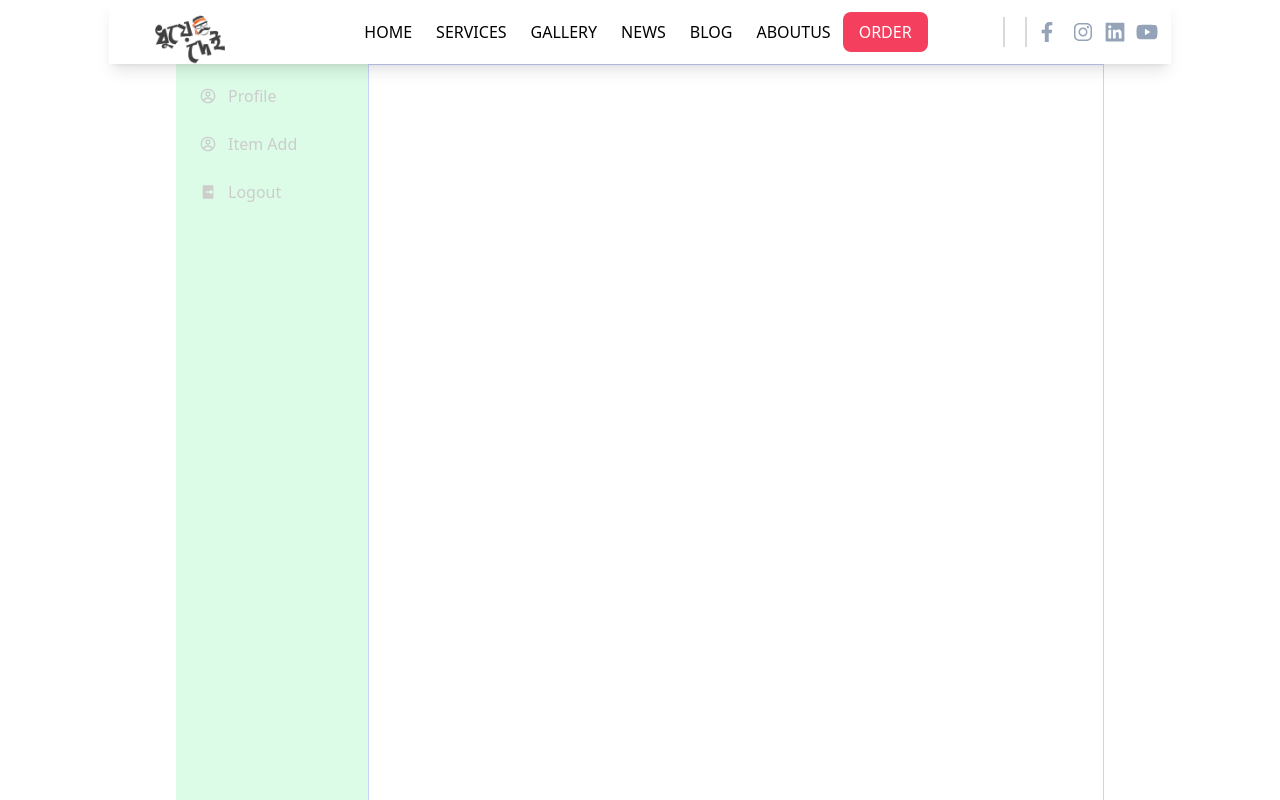
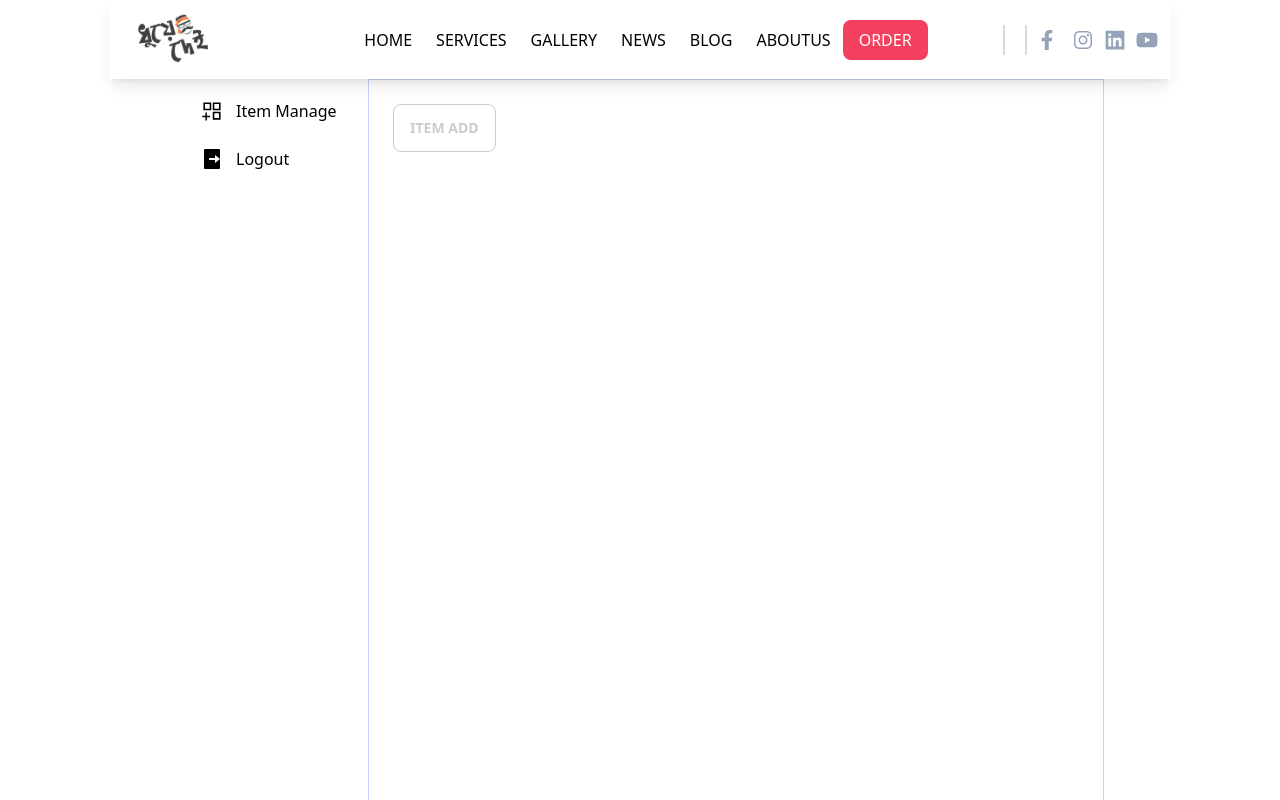
Before and after one commit to alamin00006/dhuedei, a React (Create React App) app: page /dashboard in a window 1280 px wide. Shown: the top 800 px of the page. Built offline with nearby package versions, Linux system fonts and the light colour scheme.

Commit message:
dashboard create

```diff
--- a/src/App.js
+++ b/src/App.js
@@ -1,7 +1,7 @@
 import { useState } from "react";
 import { Route, Routes } from "react-router-dom";
 import Dashboard from "./adminDashboard/Dashboard/Dashboard";
-import ItemAdd from "./adminDashboard/ItemAdd";
+import ItemManage from "./adminDashboard/ItemManage";
 import Home from "./components/Home/Home";
 import Navbar from "./components/Navbar/Navbar";
 import AboutUs from "./views/About/AboutUs";
@@ -29,7 +29,7 @@ function App() {
         <Route path="/about" element={<AboutUs />}></Route>
         <Route path="/order" element={<Order />}></Route>
         <Route path="/dashboard" element={<Dashboard />}>
-          <Route path="item-add" element={<ItemAdd></ItemAdd>} />
+          <Route index element={<ItemManage></ItemManage>} />
         </Route>
       </Routes>
       <Footer />
--- a/src/adminDashboard/Dashboard/Dashboard.jsx
+++ b/src/adminDashboard/Dashboard/Dashboard.jsx
@@ -1,6 +1,6 @@
 import React, { useState } from "react";
 import { Link, Outlet, useNavigate } from "react-router-dom";
-import { CgProfile } from "react-icons/cg";
+import { AiOutlineAppstoreAdd } from "react-icons/ai";
 import { FaLaptopHouse, FaUsersCog } from "react-icons/fa";
 import { AiOutlineUnorderedList } from "react-icons/ai";
 import { RiLogoutBoxRFill } from "react-icons/ri";
@@ -66,58 +66,17 @@ const Dashboard = () => {
         </div>
         <div className="drawer-side w-48">
           <label htmlFor="dashboard-drawer" className="drawer-overlay "></label>
-          <ul className="menu p-2 w-80 bg-green-100 space-y-2 ">
-            <li className="Drawer-bg hover:bg-slate-300 border-none  h-10">
-              <Link to="/dashboard">
-                <CgProfile /> Profile
+          <ul className="menu p-2 w-80 space-y-2 ">
+            <li className="Drawer-bg border-none  h-10">
+              <Link to="/dashboard" className="text-black">
+                <AiOutlineAppstoreAdd className="h-6 w-6 text-black" /> Item
+                Manage
               </Link>
             </li>
-            <li className="Drawer-bg hover:bg-slate-300 border-none  h-10">
-              <Link to="item-add">
-                <CgProfile /> Item Add
-              </Link>
-            </li>
-            {/* {user?.role === "Admin" || user?.role === "SuperAdmin" ? (
-                <span>
-                  <li className="Drawer-bg hover:bg-slate-300 h-10">
-                    <Link to="addhouse">
-                      <FaLaptopHouse />
-                      Add House
-                    </Link>
-                  </li>
-                  <li className="Drawer-bg hover:bg-slate-300 h-10">
-                    {" "}
-                    <Link to="addhotel">
-                      <FaLaptopHouse />
-                      Add Hotel
-                    </Link>
-                  </li>
-
-                  <li className="Drawer-bg hover:bg-slate-300 h-10">
-                    <Link to="order">
-                      <AiOutlineUnorderedList />
-                      Orders
-                    </Link>
-                  </li>
-                </span>
-              ) : (
-                ""
-              )}
-
-              {user?.role === "SuperAdmin" ? (
-                <li className="Drawer-bg hover:bg-slate-300 h-10">
-                  <Link to="manage-user">
-                    <FaUsersCog />
-                    Users
-                  </Link>
-                </li>
-              ) : (
-                ""
-              )} */}
 
             <li className="Drawer-bg hover:bg-slate-300 h-10">
-              <Link to="">
-                <RiLogoutBoxRFill />
+              <Link to="" className="text-black">
+                <RiLogoutBoxRFill className="h-6 w-6 text-black" />
                 Logout
               </Link>
             </li>
--- a/src/adminDashboard/ItemAdd.jsx
+++ /dev/null
@@ -1,11 +0,0 @@
-import React from "react";
-
-const ItemAdd = () => {
-  return (
-    <div>
-      <h1>Product Add</h1>
-    </div>
-  );
-};
-
-export default ItemAdd;
--- /dev/null
+++ b/src/adminDashboard/ItemAddModal.jsx
@@ -0,0 +1,47 @@
+import React from "react";
+
+const ItemAddModal = () => {
+  return (
+    <div>
+      <input type="checkbox" id="my-modal-6" className="modal-toggle" />
+      <div className="modal modal-bottom sm:modal-middle">
+        <div className="modal-box">
+          <h3 className="font-bold text-lg">Item input</h3>
+          <div>
+            <label className="text-black">Item Name</label>
+            <input
+              type="text"
+              style={{ width: "100%", height: "40px" }}
+              className="border rounded mt-2"
+            />
+            <label className="text-black">Iron Price</label>
+            <input
+              type="text"
+              style={{ width: "100%", height: "40px" }}
+              className="border rounded mt-2"
+            />
+            <label className="text-black">Wash Price</label>
+            <input
+              type="text"
+              style={{ width: "100%", height: "40px" }}
+              className="border rounded mt-2"
+            />
+            <label className="text-black">Dry Clean Price</label>
+            <input
+              type="text"
+              style={{ width: "100%", height: "40px" }}
+              className="border rounded mt-2"
+            />
+          </div>
+          <div className="modal-action">
+            <label htmlFor="my-modal-6" className="btn">
+              Yay!
+            </label>
+          </div>
+        </div>
+      </div>
+    </div>
+  );
+};
+
+export default ItemAddModal;
--- /dev/null
+++ b/src/adminDashboard/ItemManage.jsx
@@ -0,0 +1,17 @@
+import React from "react";
+import ItemAddModal from "./ItemAddModal";
+
+const ItemManage = () => {
+  return (
+    <div>
+      <h1>
+        <label htmlFor="my-modal-6" className="btn">
+          Item Add
+        </label>
+      </h1>
+      <ItemAddModal />
+    </div>
+  );
+};
+
+export default ItemManage;
--- a/src/views/Header/Header.jsx
+++ b/src/views/Header/Header.jsx
@@ -11,7 +11,7 @@ const Header = () => {
     <div className="navbar bg-base-100 size m-0 mx-auto sticky top-0 z-50 shadow-lg shadow-white-500/50">
       <div className="navbar-start">
         <div className="dropdown">
-          <label tabIndex={0} className="btn btn-ghost lg:hidden">
+          <label tabIndex={0} className=" lg:hidden">
             <svg
               xmlns="http://www.w3.org/2000/svg"
               className="h-5 w-5"
@@ -61,7 +61,7 @@ const Header = () => {
             </li>
           </ul>
         </div>
-        <Link to="/" className="btn btn-ghost normal-case text-xl">
+        <Link to="/" className=" text-xl">
           <img className="w-28" src={logo} alt="" />
         </Link>
         {/* <a className="btn btn-ghost normal-case text-xl">daisyU</a> */}
```
Also changed, not shown: src/views/Banner/Banner.jsx (+5 -5 lines).
